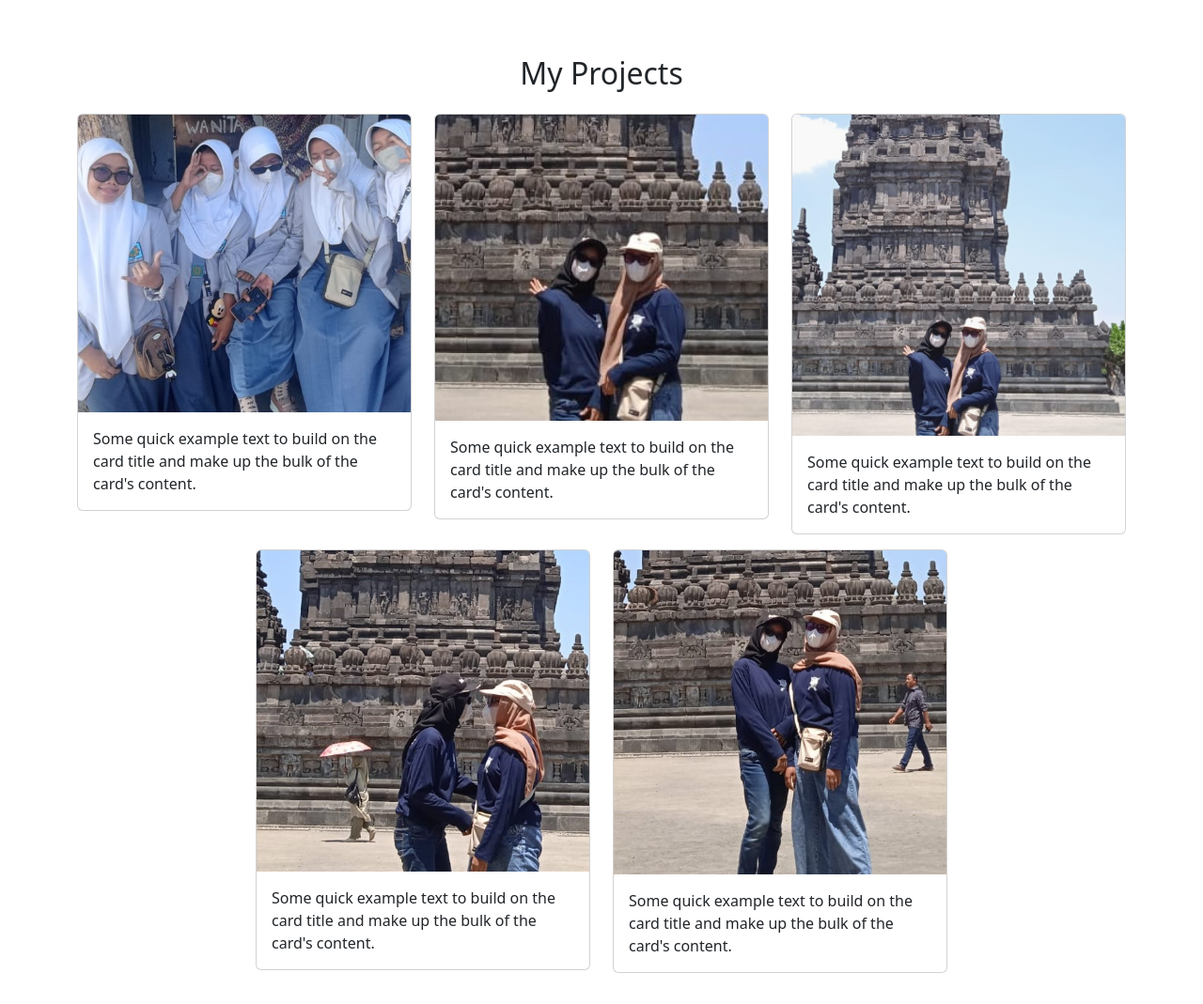
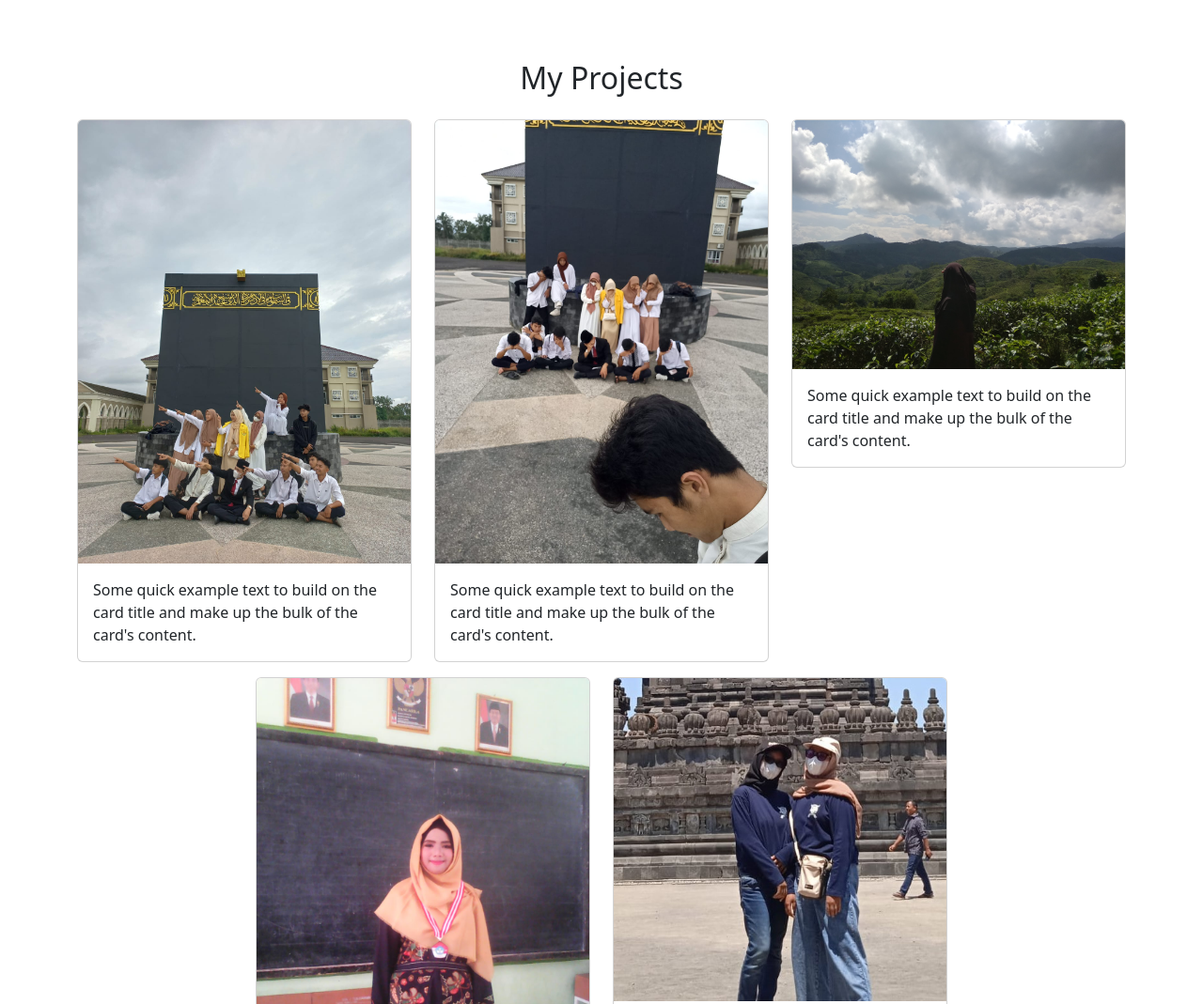
Before and after one commit to salwasiti/salwasiti.github.io, a plain HTML site: page index.html in a window 1280 px wide. Shown: the part 1340-2409 px from the top of the page at 94% size. Drawn offline with nearby package versions, Linux system fonts and the light colour scheme.

Commit message:
first commit

```diff
--- a/index.html
+++ b/index.html
@@ -44,7 +44,7 @@
 <!--akhir navbar-->
 <!--jumbotron-->
 <section class="jumbotron text-center">
-  <img src="img/profil.jpeg" alt="Salsit" width="200" class="rounded-circle img-thumbnail">
+  <img src="img/profil1.jpeg" alt="Salsit" width="200" class="rounded-circle img-thumbnail">
 
   <h1 class="display-4">SALWA</h1>
   <p class="lead">Student |programmer content creator
@@ -84,7 +84,7 @@
 	<div class="row justify-content-center">
   <div class="col-md-4 mb-3">
   <div class="card">
-  <img src="img/1.jpeg" class="card-img-top" alt="Projects1">
+  <img src="img/1salwa.jpeg" class="card-img-top" alt="Projects1">
   <div class="card-body">
     <p class="card-text">Some quick example text to build on the card title and make up the bulk of the card's content.</p>
   </div>
@@ -92,7 +92,7 @@
 </div>
 <div class="col-md-4 mb-3">
   <div class="card">
-  <img src="img/2.jpeg" class="card-img-top" alt="Projects2">
+  <img src="img/2salwa.jpeg" class="card-img-top" alt="Projects2">
   <div class="card-body">
     <p class="card-text">Some quick example text to build on the card title and make up the bulk of the card's content.</p>
   </div>
@@ -100,7 +100,7 @@
 </div>
 <div class="col-md-4 mb-3">
   <div class="card">
-  <img src="img/3.jpeg" class="card-img-top" alt="Projects3">
+  <img src="img/3salwa.jpeg" class="card-img-top" alt="Projects3">
   <div class="card-body">
     <p class="card-text">Some quick example text to build on the card title and make up the bulk of the card's content.</p>
   </div>
@@ -108,7 +108,7 @@
 </div>
 <div class="col-md-4 mb-3">
   <div class="card">
-  <img src="img/4.jpeg" class="card-img-top" alt="Projects4">
+  <img src="img/4salwa.jpeg" class="card-img-top" alt="Projects4">
   <div class="card-body">
     <p class="card-text">Some quick example text to build on the card title and make up the bulk of the card's content.</p>
   </div>
```
Also changed, not shown: img/1salwa.jpeg (added), img/2salwa.jpeg (added), img/3salwa.jpeg (added), img/4salwa.jpeg (added), img/profil1.jpeg (added).
